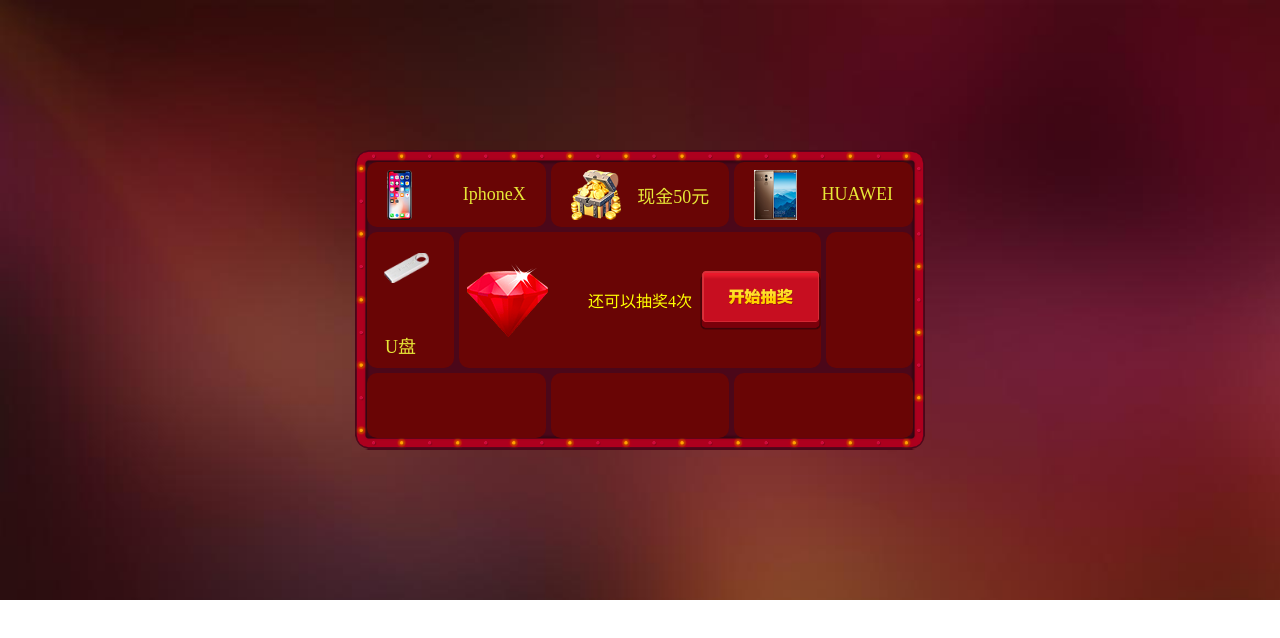
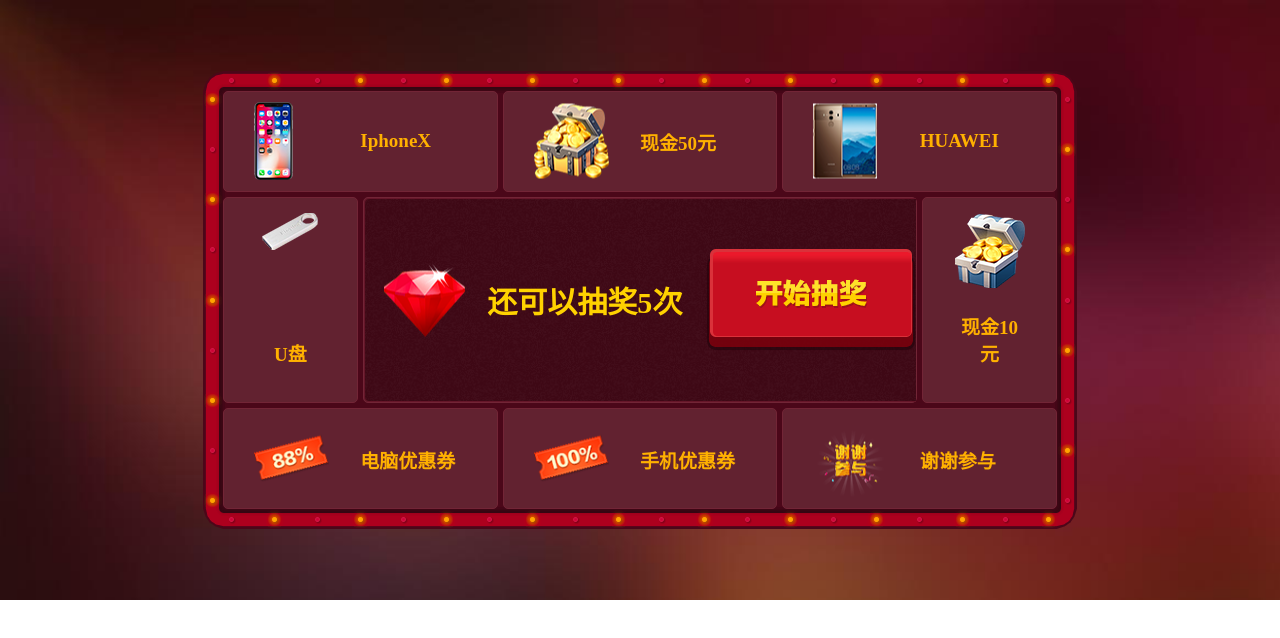
Before and after one commit to wangjm12138/DuyiLearning, a plain HTML site: page xiaomi/jsOperation/lottery.html in a window 1280 px wide. Drawn offline with Linux system fonts and the light colour scheme.

Commit message:
lottery completion

```diff
--- a/xiaomi/jsOperation/animate.js
+++ b/xiaomi/jsOperation/animate.js
@@ -12,8 +12,10 @@
         curTimes++;
         if(curTimes >= times) {
             from = to;
+            clearInterval(timer);
+            options.onmove && options.onmove(from);
             options.onend && options.onend();
-            clearInterval(timer);
+            return;
         }
         options.onmove && options.onmove(from);
     },duration)
--- a/xiaomi/jsOperation/lottery.css
+++ b/xiaomi/jsOperation/lottery.css
@@ -16,127 +16,207 @@
 
 .container {
     display: grid;
-    width: 570px;
-    height: 300px;
+    width: 874px;
+    height: 458px;
     grid-template-columns: repeat(6, 1fr);
     grid-template-rows: repeat(4, 1fr);
     /* margin: 100px auto; */
-    background-image: url(./img/bg.png);
+    background-image: url(./img/center_bg.png);
     background-size: contain;
     gap: 5px;
-    padding: 12px;
+    padding: 20px;
 }
 
 .item {
+    background-color: #622230;
+    border-radius: 10px;
+    text-align: center;
+    position: relative;
+    border: 1px solid #722536;
+    border-radius: 5px;
+}
 
-    background-color: #690505;
-    border-radius: 10px;
+.item:nth-child(1){
+    grid-area: 1/1/2/3;
+
+}
+
+.item>img {
+    max-width: 75px;
+    position: absolute;
+    left: 30px;
+    top: 50%;
+    transform: translateY(-50%);
+}
+
+.item>span {
+    font-weight: bold;
+    font-size: 19px;
+    color: #ffb100;
+    position: absolute;
+    top: 50%;
+    transform: translateY(-50%);
+    text-align: center;
+
+}
+
+.item:nth-child(2) {
+    grid-area: 1/3/2/5;
+}
+
+.item:nth-child(3) {
+    grid-area: 1/5/2/7;
+}
+
+.item:nth-child(4) {
+    grid-area: 2/1/4/2;
+}
+
+.item:nth-child(5) {
+    grid-area: 2/2/4/6;
+}
+
+
+.item:nth-child(6) {
+    grid-area: 2/6/4/7;
+}
+
+.item:nth-child(7) {
+    grid-area: 4/1/5/3;
+}
+
+.item:nth-child(8) {
+    grid-area: 4/3/5/5;
+}
+
+.item:nth-child(9) {
+    grid-area: 4/5/5/7;
+}
+
+.item:nth-child(4)>img,
+.item:nth-child(6)>img {
+    position: absolute;
+    left: 50%;
+    transform: translateX(-50%);
+    top: 15px;
+}
+
+.item:nth-child(4)>span,
+.item:nth-child(6)>span {
+
+    position: absolute;
+    left: 50%;
+    transform: translateX(-50%);
+    bottom: 36px;
+    top: auto;
+}
+
+.diamond {
+    height: 100%;
+    background-image: url(./img/middle-bg.png);
+    background-repeat: no-repeat;
+    background-size: cover;
+    position: relative;
+}
+
+.diamond>img {
+    position: absolute;
+    left: 20px;
+    top: 50%;
+    transform: translateX(-50%);
+    transform: translateY(-50%);
+}
+
+.choujiang {
+    position: absolute;
+    top: 50%;
+    left: 40%;
+    transform: translate(-50%, -50%);
+    font-size: 30px;
+    font-weight: bold;
+    color: #ffd200;
+}
+
+.lottery-btn {
+    width: 210px;
+    height: 102px;
+    background-image: url(./img/btn.png);
+    position: absolute;
+    right: 0;
+    top: 50%;
+    transform: translateY(-50%);
+    cursor: pointer;
+}
+
+.dialog-container {
+    width: 100%;
+    height: 100%;
+    position: fixed;
+    left: 0;
+    top: 0;
+    /* transform: translate(-50%, -50%); */
+    background-color: rgb(0,0,0,0.5);
+    display: none;
+}
+
+.dialog-main {
+    position: absolute;
+    left: 50%;
+    top: 30%;
+    width: 400px;
+    transform: translate(-50%, -50%);
+    font-size: 18px;
+}
+
+.dialog-reminder {
+    height: 50px;
+    background-color: #e99c3d;
+    color: #fff;
+    padding-left: 20px;
+    line-height: 50px;
+    position: relative;
+}
+
+.dialog-reminder .close {
+    position: absolute;
+    right: 20px;
+    top: 50%;
+    transform: translateY(-50%);
+    cursor: pointer;
+    font-size: 42px;
+}
+
+.dialog-content {
+    text-align: center;
+    background-color: #fff;
+    padding: 20px;
+}
+
+.dialog-content span {
+    color: #622230;
+    font-weight: bold;
+    font-size: 20px;
+}
+
+.dialog-footer {
+    text-align: right;
+}
+
+.dialog-btn {
+    display: inline-block;
+    margin-top: 10px;
+    width: 80px;
+    height: 30px;
+    line-height: 30px;
+    border-radius: 5px;
+    background-color: #e99c3d;
+    color: #fff;
+    font-size: 18px;
+    border: none;
+    cursor: pointer;
     text-align: center;
 }
 
-.item1 {
-    grid-area: 1/1/2/3;
-    background-image: url(./img/prize_1.png);
-    background-repeat: no-repeat;
-    background-size: auto 50px;
-    background-position: 20px;
-    display: flex;
-    justify-content: right;
-    align-items: center;
-    padding-right: 20px;
-    color: rgb(231, 231, 55);
-    font-size: 18px;
+.active {
+    background-color: #ffd100;
 }
-
-.item2 {
-    grid-area: 1/3/2/5;
-    background-image: url(./img/prize_2.png);
-    background-repeat: no-repeat;
-    background-size: auto 50px;
-    background-position: 20px;
-    display: flex;
-    justify-content: right;
-    align-items: center;
-    padding-right: 20px;
-    color: rgb(231, 231, 55);
-    font-size: 18px;
-}
-
-.item3 {
-    grid-area: 1/5/2/7;
-    background-image: url(./img/prize_3.png);
-    background-repeat: no-repeat;
-    background-size: auto 50px;
-    background-position: 20px;
-    display: flex;
-    justify-content: right;
-    align-items: center;
-    padding-right: 20px;
-    color: rgb(231, 231, 55);
-    font-size: 18px;
-}
-
-.item4 {
-    grid-area: 2/1/4/2;
-    background-image: url(./img/prize_8.png);
-    background-repeat: no-repeat;
-    background-size: auto 30px;
-    background-position: 40% 20%;
-    display: flex;
-    justify-content: center;
-    align-items: end;
-    padding-right: 20px;
-    color: rgb(231, 231, 55);
-    font-size: 18px;
-    padding-bottom: 10px;
-}
-
-.item5 {
-    grid-area: 2/2/4/6;
-    display: flex;
-}
-
-.item5 .diamond {
-    flex-grow: 1;
-    background-image: url(./img/logo.png);
-    background-repeat: no-repeat;
-    background-position: 20% 50%;
-    flex-basis: 0;
-}
-
-.item5 .middle {
-    flex-grow: 1;
-    display: flex;
-    justify-content: center;
-    align-items: center;
-    color: yellow;
-    font-weight: 500;
-    flex-basis: 0;
-}
-
-.item5 .start {
-    flex-grow: 1;
-    background-image: url(./img/start_btn.png);
-    background-repeat: no-repeat;
-    background-size: contain;
-    background-position: 30% 50%;
-    flex-basis: 0;
-    cursor: pointer
-}
-
-.item6 {
-    flex-grow: 1;
-    grid-area: 2/6/4/7;
-}
-
-.item7 {
-    grid-area: 4/1/5/3;
-}
-
-.item8 {
-    grid-area: 4/3/5/5;
-}
-
-.item9 {
-    grid-area: 4/5/5/7;
-}
--- a/xiaomi/jsOperation/lottery.html
+++ b/xiaomi/jsOperation/lottery.html
@@ -10,30 +10,84 @@
     <div class="bg">
         <div class="container">
             <div class="item item1">
+                <img src="./img/prize_1.png" alt="">
                 <span>IphoneX</span>
             </div>
             <div class="item item2">
+                <img src="./img/prize_2.png" alt="">
                 <span>现金50元</span>
             </div>
             <div class="item item3">
+                <img src="./img/prize_3.png" alt="">
                 <span>HUAWEI</span>
             </div>
             <div class="item item4">
+                <img src="./img/prize_8.png" alt="">
                 <span>U盘</span>
             </div>
             <div class="item item5">
                 <div class="diamond">
+                    <img src="./img/center_1.png" alt="">
+                    <div class="choujiang">
+                        还可以抽奖<span>5</span>次
+                    </div>
+                    <div class="lottery-btn"></div>
+                </div>
 
+            </div>
+            <div class="item item6">
+                <img src="./img/prize_4.png" alt="">
+                <span>现金10元</span>
+            </div>
+            <div class="item item7">
+                <img src="./img/prize_7.png" alt="">
+                <span>电脑优惠券</span>
+            </div>
+            <div class="item item8">
+                <img src="./img/prize_6.png" alt="">
+                <span>手机优惠券</span>
+            </div>
+            <div class="item item9">
+                <img src="./img/prize_5.png" alt="">
+                <span>谢谢参与</span>
+            </div>
+        </div>
+        <div class="dialog-container">
+            <div class="dialog-main">
+                <div class="dialog-reminder">
+                    <span>温馨提示</span>
+                    <span class="close">&times;</span>
                 </div>
-                <div class="middle">还可以抽奖4次</div>
-                <div class="start">
+
+                <div class="dialog-content">
+                    <span>恭喜您获得HUAWEI</span>
+                    <div class="dialog-footer">
+                        <div class="dialog-btn">
+                            再来一次
+                        </div>
+                    </div>
                 </div>
             </div>
-            <div class="item item6"></div>
-            <div class="item item7"></div>
-            <div class="item item8"></div>
-            <div class="item item9"></div>
         </div>
     </div>
+    <!-- <div class="dialog-container">
+        <div class="dialog-main">
+            <div class="dialog-reminder">
+                <span>温馨提示</span>
+                <span class="close">&times;</span>
+            </div>
+
+            <div class="dialog-content">
+                <span>恭喜您获得HUAWEI</span>
+                <div class="dialog-footer">
+                    <div class="dialog-btn">
+                        再来一次
+                    </div>
+                </div>
+            </div>
+        </div>
+    </div> -->
+    <script src="./lottery.js"></script>
+    <script src="./animate.js"></script>
 </body>
 </html>
--- a/xiaomi/jsOperation/lottery.js
+++ b/xiaomi/jsOperation/lottery.js
@@ -0,0 +1,75 @@
+(function() {
+    var lotteryBtn = document.querySelector('.lottery-btn');
+    var itemList = document.querySelectorAll('.item');
+    var lotteryNumber = document.querySelector('.choujiang>span');
+    var dialogContainer = document.querySelector(".dialog-container")
+    var dialogBtn = document.querySelector(".dialog-btn")
+    var dialogClose = document.querySelector(".dialog-reminder .close")
+    var dialogText = document.querySelector(".dialog-content>span")
+    var timer = null
+    var run = -1;
+    var num = 5;
+
+    itemList = Array.from(itemList);
+    itemList.splice(4,1);
+
+    reverseArr = itemList.slice().reverse();
+    itemList = itemList.slice(0,3).concat(itemList.slice(4,5)).concat(reverseArr.slice(0,3)).concat(itemList.slice(3,4));
+
+
+    dialogClose.addEventListener('click', function() {
+        dialogContainer.style.display = 'none';
+    })
+
+    dialogBtn.addEventListener('click', function() {
+        index = -1;
+        dialogContainer.style.display = 'none';
+        if (num == 0 || timer) return;
+        runGame();
+    })
+
+    lotteryBtn.addEventListener('click', function() {
+        if(timer) return;
+        run = -1;
+        if(num == 0) return;
+        runGame();
+    });
+
+    function runGame() {
+        var random = Math.floor(Math.random() * 6000 + 3000)
+
+        timer = setInterval(function() {
+            random -= 200
+            if(random < 200) {
+                clearInterval(timer);
+                timer = null;
+                openDialog();
+                return;
+            }
+            clearActive(itemList);
+            itemList[++run % 8].classList.add("active");
+        }, 50);
+    }
+
+    function clearActive(itemList) {
+        for(var i = 0;i < itemList.length; i++){
+            itemList[i].classList.remove('active');
+        }
+    }
+
+    function openDialog() {
+        lotteryNumber.innerText = --num;
+        console.log(num);
+        if(num === 0) {
+            dialogBtn.innerHTML = '确定';
+        }
+        console.log(run % 8);
+        if(run % 8 == 4) {
+            dialogText.innerText = "很遗憾，您没有中奖";
+        } else {
+            dialogText.innerText = "恭喜您获得"+ itemList[run % 8].innerText;
+        }
+        dialogContainer.style.display = 'block';
+    }
+
+})();
```
